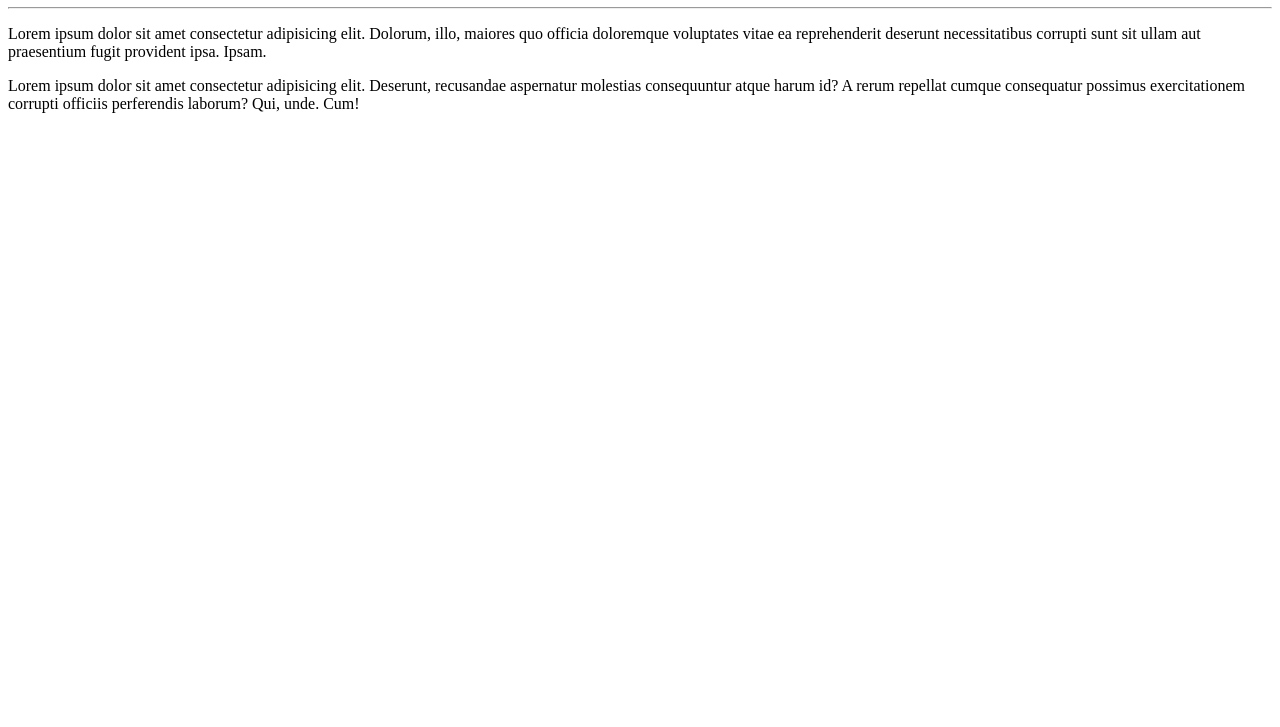
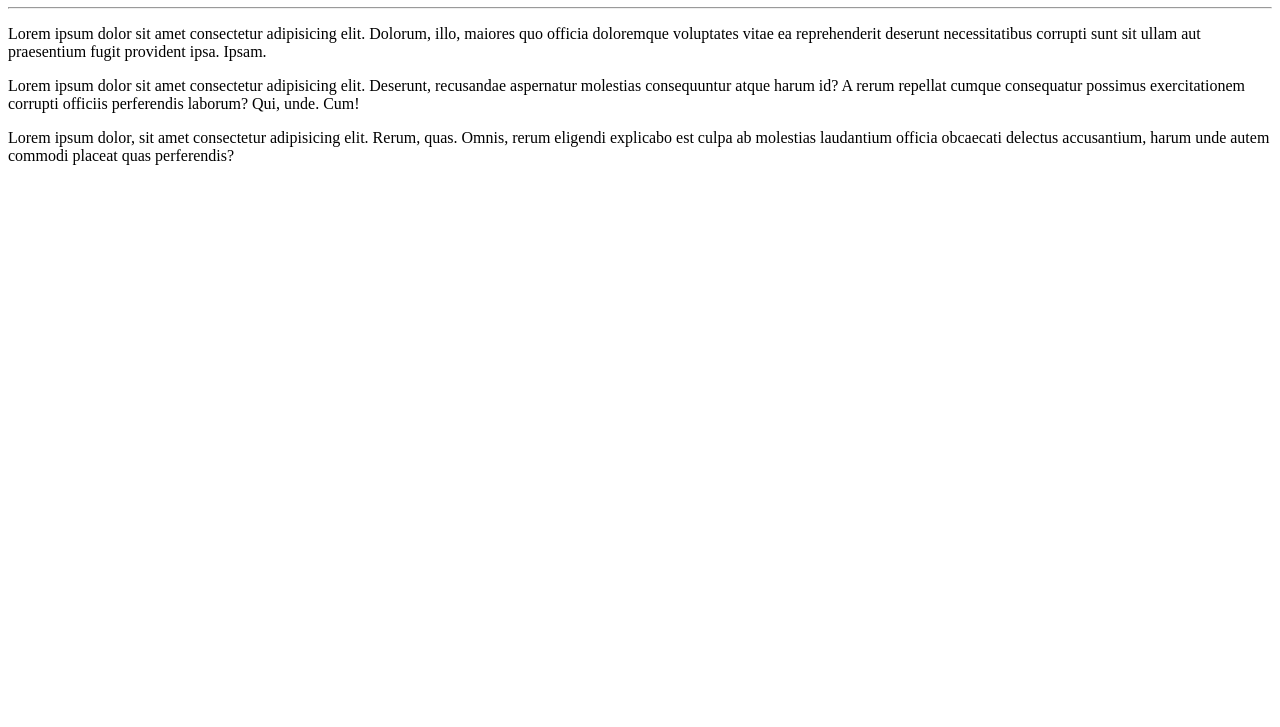
Before and after one commit to Regis-Universo/Ola-Mundo-2, a plain HTML site: page site-exemplo/index.html in a window 1280 px wide. Shown: the part 73-800 px from the top of the page. Drawn offline with Linux system fonts and the light colour scheme.

Commit message:
Terceiro lorem
Pra Testar o Ctrl + Enter

```diff
--- a/site-exemplo/index.html
+++ b/site-exemplo/index.html
@@ -10,5 +10,6 @@
   <hr>
   <p>Lorem ipsum dolor sit amet consectetur adipisicing elit. Dolorum, illo, maiores quo officia doloremque voluptates vitae ea reprehenderit deserunt necessitatibus corrupti sunt sit ullam aut praesentium fugit provident ipsa. Ipsam.</p>
   <p>Lorem ipsum dolor sit amet consectetur adipisicing elit. Deserunt, recusandae aspernatur molestias consequuntur atque harum id? A rerum repellat cumque consequatur possimus exercitationem corrupti officiis perferendis laborum? Qui, unde. Cum!</p>
+  <p>Lorem ipsum dolor, sit amet consectetur adipisicing elit. Rerum, quas. Omnis, rerum eligendi explicabo est culpa ab molestias laudantium officia obcaecati delectus accusantium, harum unde autem commodi placeat quas perferendis?</p>
 </body>
 </html>
```
